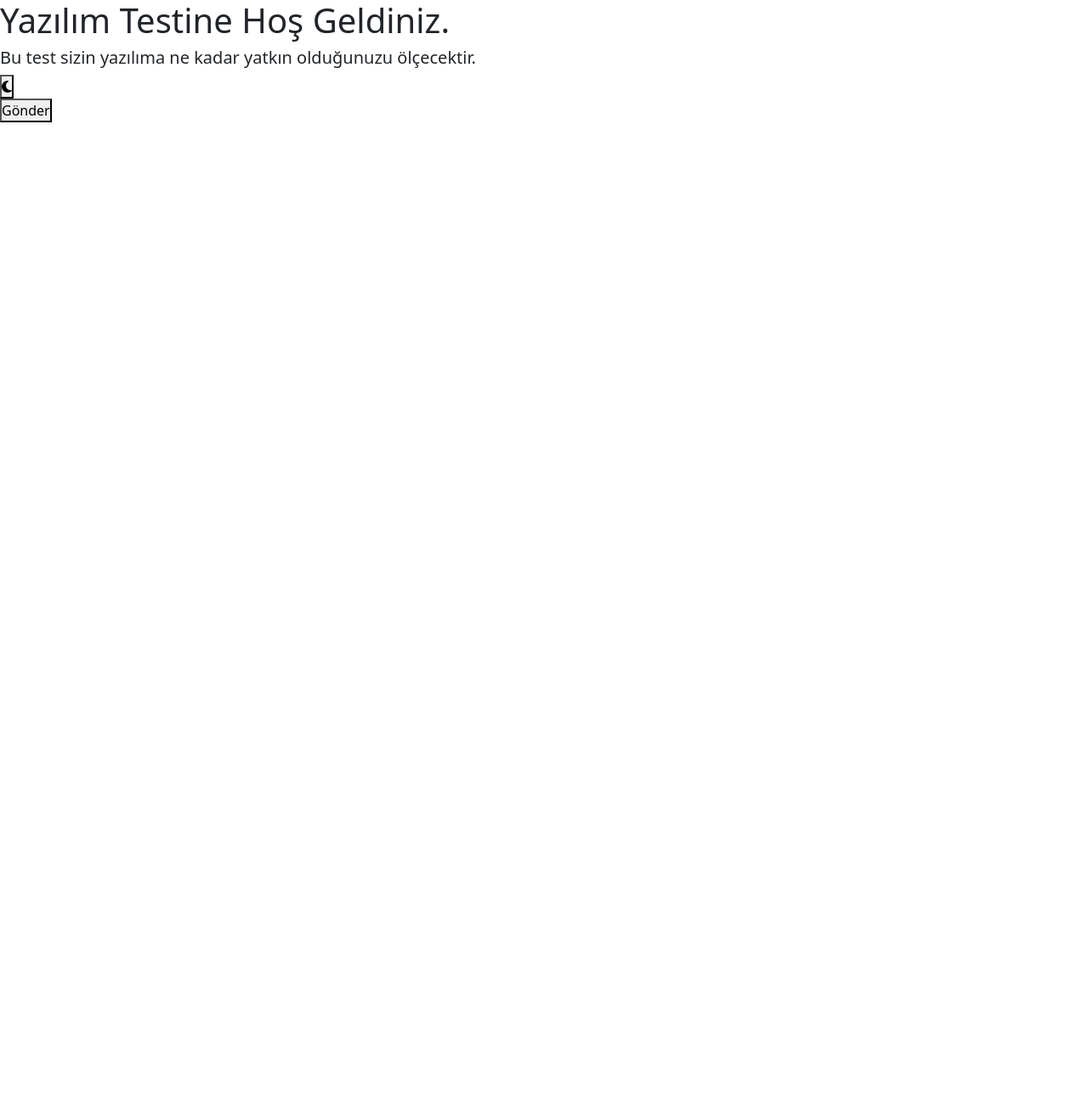
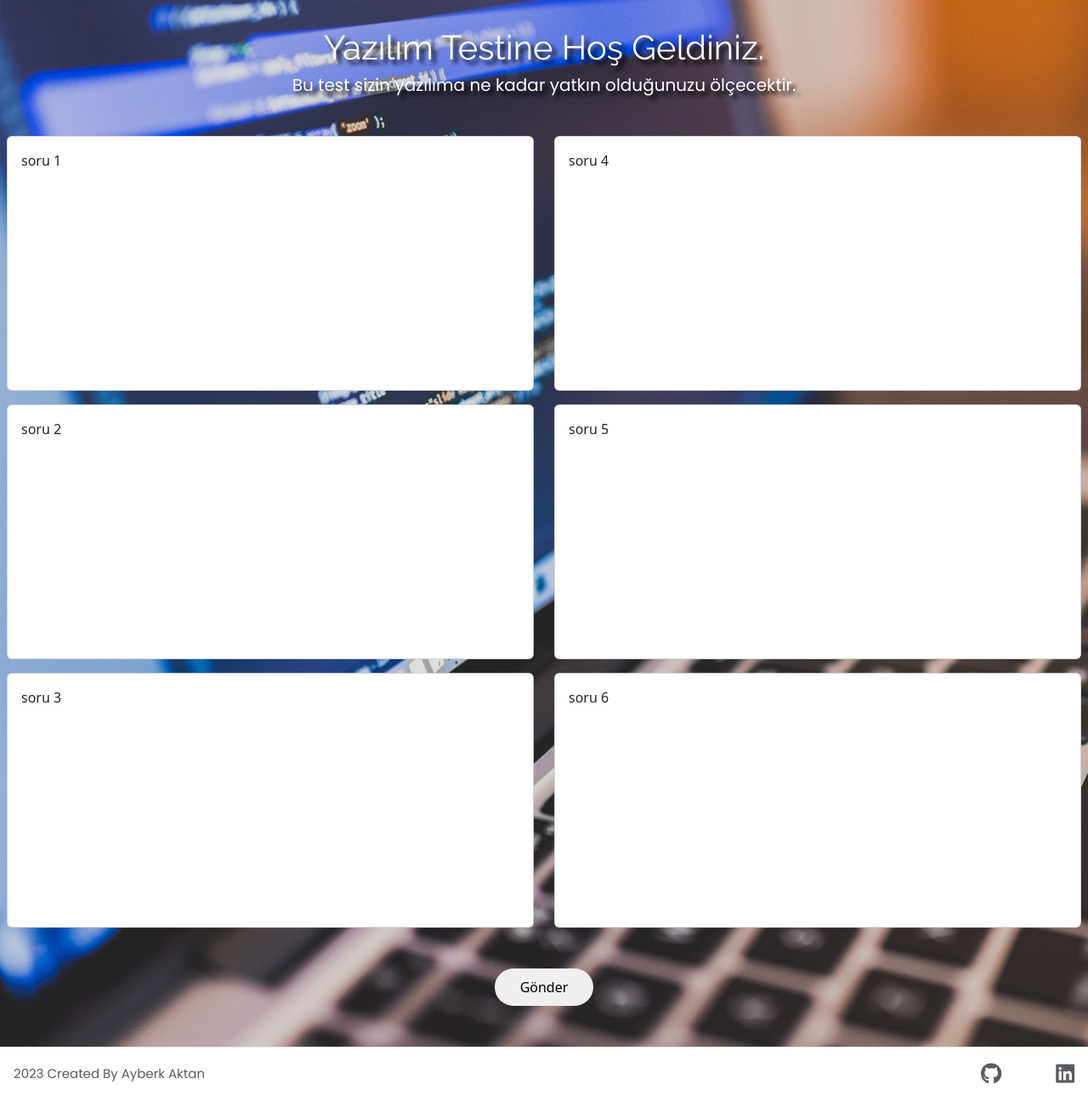
Before and after one commit to Ayberk-Aktan/Yazilimci-Testi-Projesi, a plain HTML site: page index.html in a window 1280 px wide. Shown: the whole page at 85% size. Before the commit the page ends 800 px from the top, so only its background shows below. Drawn offline with nearby package versions, Linux system fonts and the light colour scheme.

Commit message:
Projenin Sayfa Düzeni Oluşturuldu. Responsive Ayarları Yapıldı . Genel Stillendirmeler Yapıldı.

```diff
--- a/index.html
+++ b/index.html
@@ -5,12 +5,12 @@
     <meta name="viewport" content="width=device-width, initial-scale=1.0">
     <!--TİTLE-->
     <title>Yazılımcı Testi</title>
+    <!--BOOTSTRAP VE FONT AWESOME-->
+    <link href="https://cdn.jsdelivr.net/npm/bootstrap@5.3.1/dist/css/bootstrap.min.css" rel="stylesheet" integrity="sha384-4bw+/aepP/YC94hEpVNVgiZdgIC5+VKNBQNGCHeKRQN+PtmoHDEXuppvnDJzQIu9" crossorigin="anonymous">
+    <link rel="stylesheet" href="https://cdnjs.cloudflare.com/ajax/libs/font-awesome/6.4.2/css/all.min.css" integrity="sha512-z3gLpd7yknf1YoNbCzqRKc4qyor8gaKU1qmn+CShxbuBusANI9QpRohGBreCFkKxLhei6S9CQXFEbbKuqLg0DA==" crossorigin="anonymous" referrerpolicy="no-referrer" />
     <!--İCON VE CSS-->
     <link rel="stylesheet" href="style.css">
     <link rel="shortcut icon" href="images/icon.png" type="image/x-icon">
-    <!--BOOTSTRAP VE FONT AWESOME-->
-    <link href="https://cdn.jsdelivr.net/npm/bootstrap@5.3.1/dist/css/bootstrap.min.css" rel="stylesheet" integrity="sha384-4bw+/aepP/YC94hEpVNVgiZdgIC5+VKNBQNGCHeKRQN+PtmoHDEXuppvnDJzQIu9" crossorigin="anonymous">
-    <link rel="stylesheet" href="https://cdnjs.cloudflare.com/ajax/libs/font-awesome/6.4.2/css/all.min.css" integrity="sha512-z3gLpd7yknf1YoNbCzqRKc4qyor8gaKU1qmn+CShxbuBusANI9QpRohGBreCFkKxLhei6S9CQXFEbbKuqLg0DA==" crossorigin="anonymous" referrerpolicy="no-referrer" />
 </head>
 <body>
     <!--MAİN-->
@@ -21,22 +21,52 @@
             <h5 id="small-title">
                 Bu test sizin yazılıma ne kadar yatkın olduğunuzu ölçecektir.
             </h5>
-            <!--TOGGLE BTN-->
-            <div class="toggle">
-                <button id="toggleBtn">
-                    <i class="fa-solid fa-moon icon"></i>
-                </button>
-            </div>
         </div>
         <!--QUESTİONS-->
         <div class="questions">
-            <!--QUESTİONS GROUP-1 -->
-            <div class="col">
-
-            </div>
-            <!--QUESTİONS GROUP-2-->
-            <div class="col">
-
+            <div class="row">
+                <!--QUESTİONS GROUP-1 -->
+                <div class="col first-col">
+                    <!--QUESTİON CARD-1-->
+                    <div class="card">
+                        <div class="card-body">
+                            soru 1
+                        </div>
+                    </div>
+                    <!--QUESTİON CARD-2-->
+                    <div class="card">
+                        <div class="card-body">
+                            soru 2
+                        </div>
+                    </div>
+                    <!--QUESTİON CARD-3-->
+                    <div class="card">
+                        <div class="card-body">
+                            soru 3
+                        </div>
+                    </div>
+                </div>
+                <!--QUESTİONS GROUP-2-->
+                <div class="col second-col">
+                    <!--QUESTİON CARD-4-->
+                    <div class="card">
+                        <div class="card-body">
+                            soru 4
+                        </div>
+                    </div>
+                    <!--QUESTİON CARD-5-->
+                    <div class="card">
+                        <div class="card-body">
+                            soru 5
+                        </div>
+                    </div>
+                    <!--QUESTİON CARD-6-->
+                    <div class="card">
+                        <div class="card-body">
+                            soru 6
+                        </div>
+                    </div>
+                </div>
             </div>
         </div>
         <!--BUTON GROUP-->
@@ -44,8 +74,16 @@
             <button id="resultBtn">Gönder</button>
         </div>
         <!--FOOTER-->
-        <footer class="footer">
+        <footer class="d-flex flex-wrap justify-content-between align-items-center py-3 my-4 border-top">
+            <div class="col-md-4 d-flex align-items-center">
+              <span class="mb-3 mb-md-0 text-body-secondary">2023 Created By Ayberk Aktan</span>
+            </div>
 
+            <ul class="nav col-md-4 justify-content-end list-unstyled d-flex">
+              <li class="ms-3"><a class="text-body-secondary" href="https://github.com/Ayberk-Aktan"><i class="fa-brands fa-github brands"></i></a></li>
+              <li class="ms-3"><a class="text-body-secondary" href="https://twitter.com/Ayberk_Akt"><i class="fa-brands fa-square-x-twitter brands"></i></a></li>
+              <li class="ms-3"><a class="text-body-secondary" href="https://www.linkedin.com/in/ayberk-aktan-3553a524a/"><i class="fa-brands fa-linkedin brands"></i></a></li>
+            </ul>
         </footer>
     </main>
 
--- a/style.css
+++ b/style.css
@@ -1,8 +1,153 @@
 @import url('https://fonts.googleapis.com/css2?family=Poppins&family=Raleway&display=swap');
 
+/*All Selectors*/
 *
 {
     margin:0;
     padding:0;
     box-sizing: border-box;
 }
+
+/*Body*/
+body
+{
+    width:100%;
+    background-image:url('images/background.jpg'),linear-gradient(rgba(0, 0, 0,1), rgba(0, 0, 0, 1));
+    background-repeat: no-repeat;
+    background-size: cover;
+}
+
+/*Titles*/
+.titles
+{
+    color:#fff;
+    text-align: center;
+    margin-top:2rem;
+    text-shadow: 5px 5px 5px black;
+}
+
+.titles h1
+{
+    font-family: 'Raleway', sans-serif;
+}
+
+.titles h5
+{
+    font-family: 'Poppins', sans-serif;
+}
+
+/*Questions*/
+.questions
+{
+    width:100%;
+    max-width: 100%;
+    margin-top:3rem;
+    overflow-x: hidden;
+    padding-left:1.5rem;
+}
+
+.questions .card
+{
+    width:600px;
+    height:300px;
+    margin-bottom: 1rem;
+}
+
+/*Button Group*/
+.button-group
+{
+    display: flex;
+    justify-content: center;
+    margin-top:2rem;
+}
+
+.button-group button
+{
+    padding:10px 30px;
+    border:none;
+    outline:none;
+    border-radius:25px;
+    color:black;
+    cursor:pointer;
+    transition:all 400ms linear;
+}
+
+.button-group button:hover
+{
+   background-color:lightskyblue;
+   color:white;
+   transform:scale(1.10,1.10);
+   box-shadow: rgba(255, 255, 255, 0.1) 0px 1px 1px 0px inset, rgba(50, 50, 93, 0.25) 0px 50px 100px -20px, rgba(0, 0, 0, 0.3) 0px 30px 60px -30px;
+}
+
+/*Footer*/
+footer
+{
+    background-color: #fff;
+    color:black;
+    height:4rem;
+    position: relative;
+    bottom:-1.5rem;
+}
+
+footer span
+{
+    font-size:15px;
+    font-family:'Poppins', sans-serif;
+    padding-left:1rem;
+}
+
+footer .brands
+{
+    font-size: 25px;
+    margin-right:1rem;
+    cursor: pointer;
+    transition: all 500ms linear;
+}
+
+footer .brands:hover
+{
+    color:black;
+}
+
+/*Responsive Layout's*/
+/*Telephone*/
+@media screen and (max-width:767px) {
+    .questions
+    {
+        padding-left:0;
+    }
+
+    .questions .card
+    {
+        max-width:100%;
+    }
+}
+
+/*Tablet*/
+@media screen and (min-width:768px) and (max-width:1023px) {
+    .questions
+    {
+        padding-left:0.5rem;
+        padding-right:0.5rem;
+    }
+
+    .questions .card
+    {
+        width:100%;
+    }
+}
+
+/*Desktop*/
+@media screen and (min-width:1024px){
+    .questions
+    {
+        padding-left:0.5rem;
+        padding-right:0.5rem;
+    }
+
+    .questions .card
+    {
+        width:100%;
+    }
+}
```
Also changed, not shown: images/background.jpg (added).
